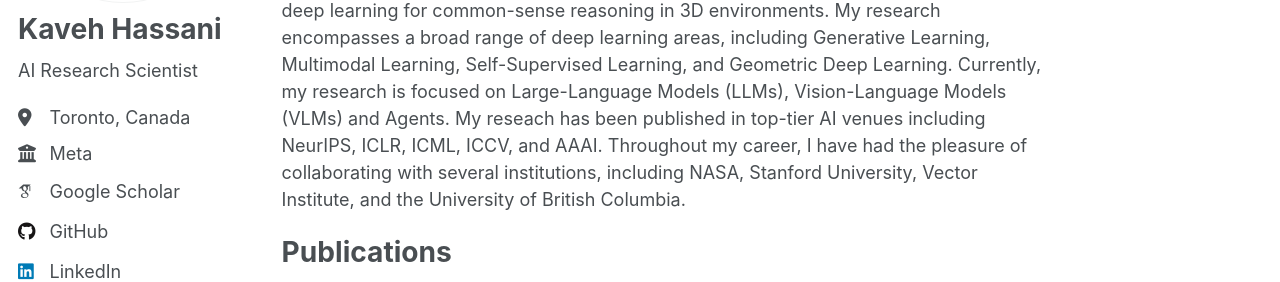
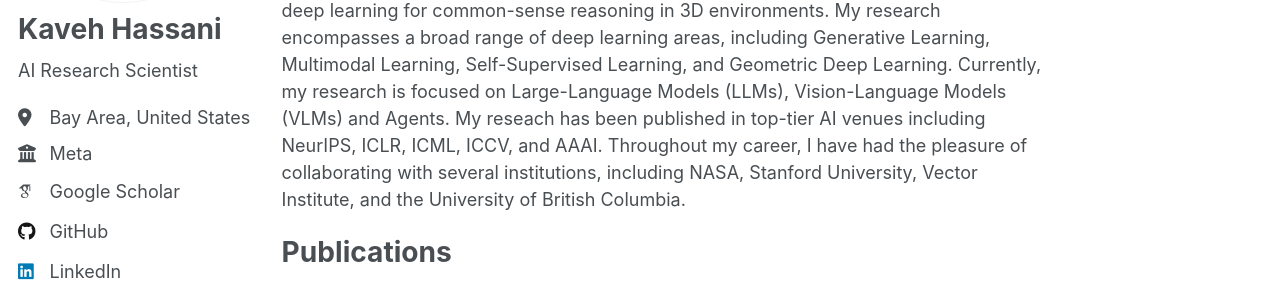
Before and after one commit to kavehhassani/kavehhassani.github.io, a Jekyll site: the page built from _pages/about.md, in a window 1280 px wide. Shown: the part 312-594 px from the top of the page. Built offline with Jekyll 4.4.1, drawn with Linux system fonts in a browser that asks for light colours; some web fonts are replaced.

Commit message:
Update _config.yml

```diff
--- a/_config.yml
+++ b/_config.yml
@@ -26,7 +26,7 @@ author:
   name             : "Kaveh Hassani"
   pronouns         : # example: "she/her"
   bio              : "AI Research Scientist"
-  location         : "Toronto, Canada"
+  location         : "Bay Area, United States"
   employer         : "Meta"
   uri              : # URL
   email            :
```
